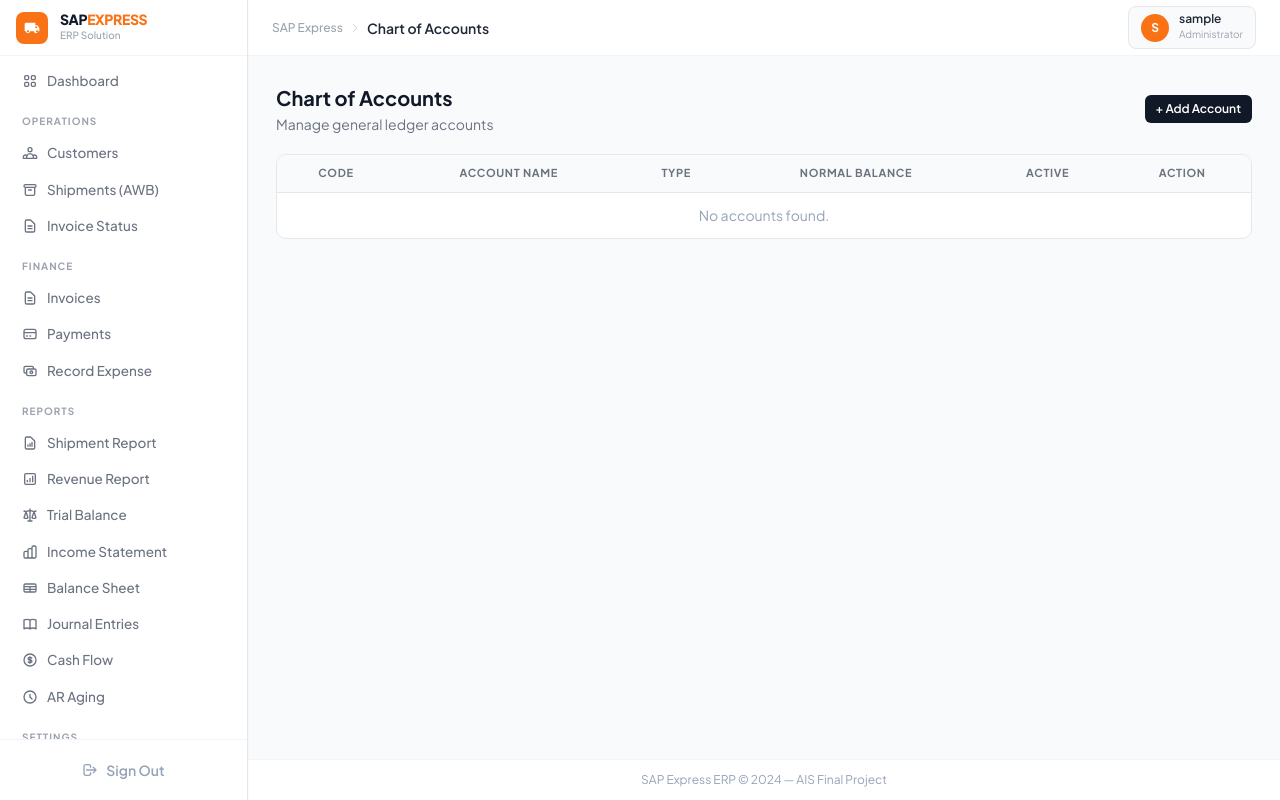
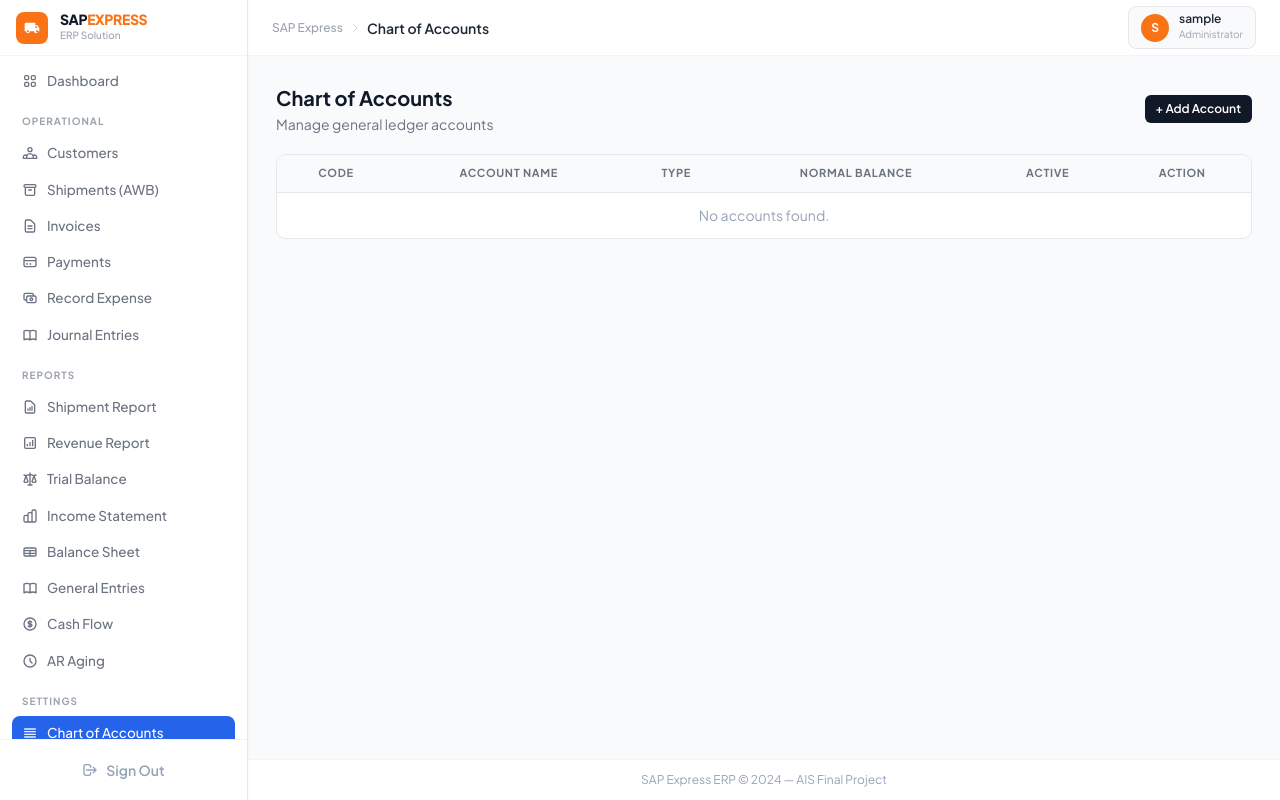
Before and after one commit to guzelaz23/LogisticsERPSystem, a Django app: page /coa/ in a window 1280 px wide. Run offline with Django 5.2, Linux system fonts and the light colour scheme; the visitor is signed in with stand-in values (Sample User, id 1); some libraries are stand-ins or nearby versions.

Commit message:
feat: restructure to 2-role system   (OPERATOR/MANAGEMENT), add journal entries for operator,   rename to general entries for management

```diff
--- a/ais_finalproject/templates/ais_finalproject/base.html
+++ b/ais_finalproject/templates/ais_finalproject/base.html
@@ -146,9 +146,8 @@
                 Dashboard
             </a>
 
-            {% if user.is_superuser or user|has_group:'SALES_OPS' %}
-
-            <p class="nav-section">Operations</p>
+            {% if user.is_superuser or user|has_group:'OPERATOR' %}
+            <p class="nav-section">Operational</p>
             <a href="{% url 'customer_list' %}" class="nav-link {% if 'customer' in request.resolver_match.url_name %}active{% endif %}">
                 <svg class="w-4 h-4 flex-shrink-0" fill="none" stroke="currentColor" viewBox="0 0 24 24"><path stroke-linecap="round" stroke-linejoin="round" stroke-width="2" d="M17 20h5v-2a3 3 0 00-5.356-1.857M17 20H7m10 0v-2c0-.656-.126-1.283-.356-1.857M7 20H2v-2a3 3 0 015.356-1.857M7 20v-2c0-.656.126-1.283.356-1.857m0 0a5.002 5.002 0 019.288 0M15 7a3 3 0 11-6 0 3 3 0 016 0z"></path></svg>
                 Customers
@@ -157,14 +156,6 @@
                 <svg class="w-4 h-4 flex-shrink-0" fill="none" stroke="currentColor" viewBox="0 0 24 24"><path stroke-linecap="round" stroke-linejoin="round" stroke-width="2" d="M5 8h14M5 8a2 2 0 110-4h14a2 2 0 110 4M5 8v10a2 2 0 002 2h10a2 2 0 002-2V8m-9 4h4"></path></svg>
                 Shipments (AWB)
             </a>
-            <a href="{% url 'invoice_list' %}" class="nav-link {% if 'invoice' in request.resolver_match.url_name %}active{% endif %}">
-                <svg class="w-4 h-4 flex-shrink-0" fill="none" stroke="currentColor" viewBox="0 0 24 24"><path stroke-linecap="round" stroke-linejoin="round" stroke-width="2" d="M9 12h6m-6 4h6m2 5H7a2 2 0 01-2-2V5a2 2 0 012-2h5.586a1 1 0 01.707.293l5.414 5.414a1 1 0 01.293.707V19a2 2 0 01-2 2z"></path></svg>
-                Invoice Status
-            </a>
-            {% endif %}
-
-            {% if user.is_superuser or user|has_group:'FINANCE' %}
-            <p class="nav-section">Finance</p>
             <a href="{% url 'invoice_list' %}" class="nav-link {% if 'invoice' in request.resolver_match.url_name %}active{% endif %}">
                 <svg class="w-4 h-4 flex-shrink-0" fill="none" stroke="currentColor" viewBox="0 0 24 24"><path stroke-linecap="round" stroke-linejoin="round" stroke-width="2" d="M9 12h6m-6 4h6m2 5H7a2 2 0 01-2-2V5a2 2 0 012-2h5.586a1 1 0 01.707.293l5.414 5.414a1 1 0 01.293.707V19a2 2 0 01-2 2z"></path></svg>
                 Invoices
@@ -179,9 +170,15 @@
                 </svg>
                 Record Expense
             </a>
+            <a href="{% url 'operational_journal_entries' %}" class="nav-link {% if 'operational_journal_entries' in request.resolver_match.url_name %}active{% endif %}">
+                <svg class="w-4 h-4 flex-shrink-0" fill="none" stroke="currentColor" viewBox="0 0 24 24">
+                    <path stroke-linecap="round" stroke-linejoin="round" stroke-width="2" d="M12 6.253v13m0-13C10.832 5.477 9.246 5 7.5 5S4.168 5.477 3 6.253v13C4.168 18.477 5.754 18 7.5 18s3.332.477 4.5 1.253m0-13C13.168 5.477 14.754 5 16.5 5c1.747 0 3.332.477 4.5 1.253v13C19.832 18.477 18.247 18 16.5 18c-1.746 0-3.332.477-4.5 1.253"/>
+                </svg>
+                Journal Entries
+            </a>
             {% endif %}
 
-            {% if user.is_superuser or user|has_group:'MANAGEMENT' or user|has_group:'FINANCE' %}
+            {% if user.is_superuser or user|has_group:'MANAGEMENT' %}
             <p class="nav-section">Reports</p>
             <a href="{% url 'shipment_report' %}" class="nav-link {% if 'shipment_report' in request.resolver_match.url_name %}active{% endif %}">
                 <svg class="w-4 h-4 flex-shrink-0" fill="none" stroke="currentColor" viewBox="0 0 24 24"><path stroke-linecap="round" stroke-linejoin="round" stroke-width="2" d="M9 17v-2m3 2v-4m3 4v-6m2 10H7a2 2 0 01-2-2V5a2 2 0 012-2h5.586a1 1 0 01.707.293l5.414 5.414a1 1 0 01.293.707V19a2 2 0 01-2 2z"></path></svg>
@@ -209,11 +206,11 @@
                 </svg>
                 Balance Sheet
             </a>
-            <a href="{% url 'journal_entries' %}" class="nav-link {% if 'journal_entries' in request.resolver_match.url_name %}active{% endif %}">
+            <a href="{% url 'general_entries' %}" class="nav-link {% if 'general_entries' in request.resolver_match.url_name %}active{% endif %}">
                 <svg class="w-4 h-4 flex-shrink-0" fill="none" stroke="currentColor" viewBox="0 0 24 24">
                     <path stroke-linecap="round" stroke-linejoin="round" stroke-width="2" d="M12 6.253v13m0-13C10.832 5.477 9.246 5 7.5 5S4.168 5.477 3 6.253v13C4.168 18.477 5.754 18 7.5 18s3.332.477 4.5 1.253m0-13C13.168 5.477 14.754 5 16.5 5c1.747 0 3.332.477 4.5 1.253v13C19.832 18.477 18.247 18 16.5 18c-1.746 0-3.332.477-4.5 1.253"/>
                 </svg>
-                Journal Entries
+                General Entries
             </a>
             <a href="{% url 'cash_flow_statement' %}" class="nav-link {% if 'cash_flow_statement' in request.resolver_match.url_name %}active{% endif %}">
                 <svg class="w-4 h-4 flex-shrink-0" fill="none" stroke="currentColor" viewBox="0 0 24 24">
@@ -227,9 +224,7 @@
                 </svg>
                 AR Aging
             </a>
-            {% endif %}
 
-            {% if user.is_superuser or user|has_group:'MANAGEMENT' %}
             <p class="nav-section">Settings</p>
             <a href="{% url 'coa_list' %}" class="nav-link {% if 'coa' in request.resolver_match.url_name %}active{% endif %}">
                 <svg class="w-4 h-4 flex-shrink-0" fill="none" stroke="currentColor" viewBox="0 0 24 24">
```
Also changed, not shown: reports/templates/reports/general_entries.html (renamed from reports/templates/reports/journal_entries.html, +8 -11 lines).
